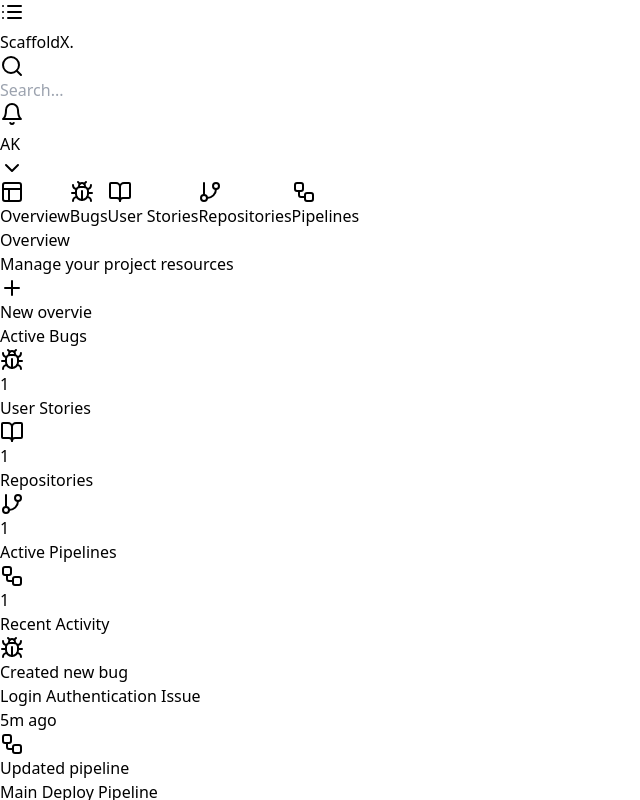
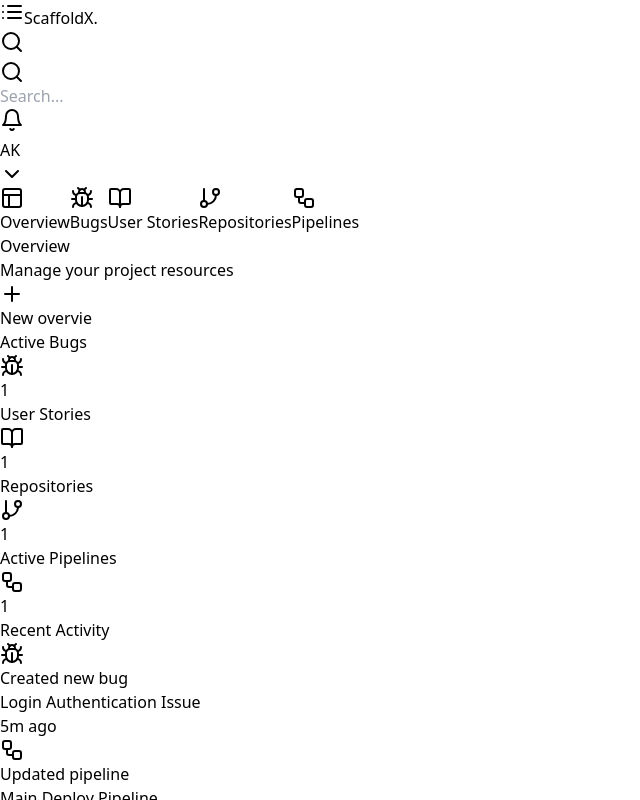
Before and after one commit to mddanish867/project-management, a React (Vite) app: page /newdashboard in a window 1280 px wide. Shown: the top 800 px of the page, without its empty margins (0-640 px from the left). Built offline with nearby package versions, Linux system fonts and the light colour scheme.

Commit message:
remodified

```diff
--- a/src/components/dashboard/newdashboard.jsx
+++ b/src/components/dashboard/newdashboard.jsx
@@ -191,20 +191,32 @@ const Dashboard = () => {
         <button
           aria-label="Toggle sidebar"
           onClick={() => setSidebarOpen(!sidebarOpen)}
-          className="lg:hidden p-2 rounded-md text-gray-400 hover:text-white"
+          className="lg:hidden p-2 rounded-md text-gray-400 hover:text-white mr-4"
         >
           <List className="w-6 h-6" />
         </button>
-        <div className="ml-4">
         <span className="text-2xl font-thin tracking-wider">
           <a href="/">
             ScaffoldX<span className="text-emerald-400 text-3xl">.</span>
           </a>
         </span>
       </div>
+
+      {/* Mobile Search Toggle */}
+      <div className="sm:hidden">
+        <button
+          onClick={() => {
+            // Implement mobile search modal/overlay logic
+            // You might want to add a state to control mobile search visibility
+          }}
+          className="text-gray-400 hover:text-white"
+        >
+          <Search className="w-5 h-5" />
+        </button>
       </div>
 
-      <div className="absolute left-1/2 transform -translate-x-1/2">
+      {/* Desktop Search */}
+      <div className="hidden sm:block absolute left-1/2 transform -translate-x-1/2">
         <div className="relative">
           <Search className="absolute left-3 top-1/2 transform -translate-y-1/2 w-4 h-4 text-gray-400" />
           <input
@@ -218,18 +230,37 @@ const Dashboard = () => {
       </div>
 
       <div className="flex items-center space-x-4">
+        {/* Notifications */}
         <button className="relative">
           <Bell className="w-5 h-5 text-gray-400 hover:text-emerald-400 transition-colors" />
           <span className="absolute -top-1 -right-1 w-2 h-2 bg-emerald-400 rounded-full" />
         </button>
+
+        {/* User Profile */}
         <div className="flex items-center space-x-2">
           <div className="w-8 h-8 rounded-full bg-emerald-400/20 flex items-center justify-center">
             <span className="text-sm text-emerald-400">AK</span>
           </div>
-          <ChevronDown className="w-4 h-4 text-gray-400" />
+          <ChevronDown className="w-4 h-4 text-gray-400 sm:block hidden" />
         </div>
       </div>
     </div>
+
+    {/* Mobile Search Overlay (Optional - you can implement this if needed) */}
+    {/* {isMobileSearchOpen && (
+      <div className="sm:hidden absolute top-full left-0 right-0 bg-black/90 p-4">
+        <div className="relative">
+          <Search className="absolute left-3 top-1/2 transform -translate-y-1/2 w-4 h-4 text-gray-400" />
+          <input
+            type="text"
+            placeholder="Search..."
+            className="w-full bg-gray-900/50 border border-gray-800 rounded-md pl-10 pr-4 py-2 text-sm focus:outline-none focus:border-emerald-400/50"
+            value={searchQuery}
+            onChange={(e) => setSearchQuery(e.target.value)}
+          />
+        </div>
+      </div>
+    )} */}
   </div>
 </nav>
 
```
Lines whose indentation alone changed are shown as unchanged.
